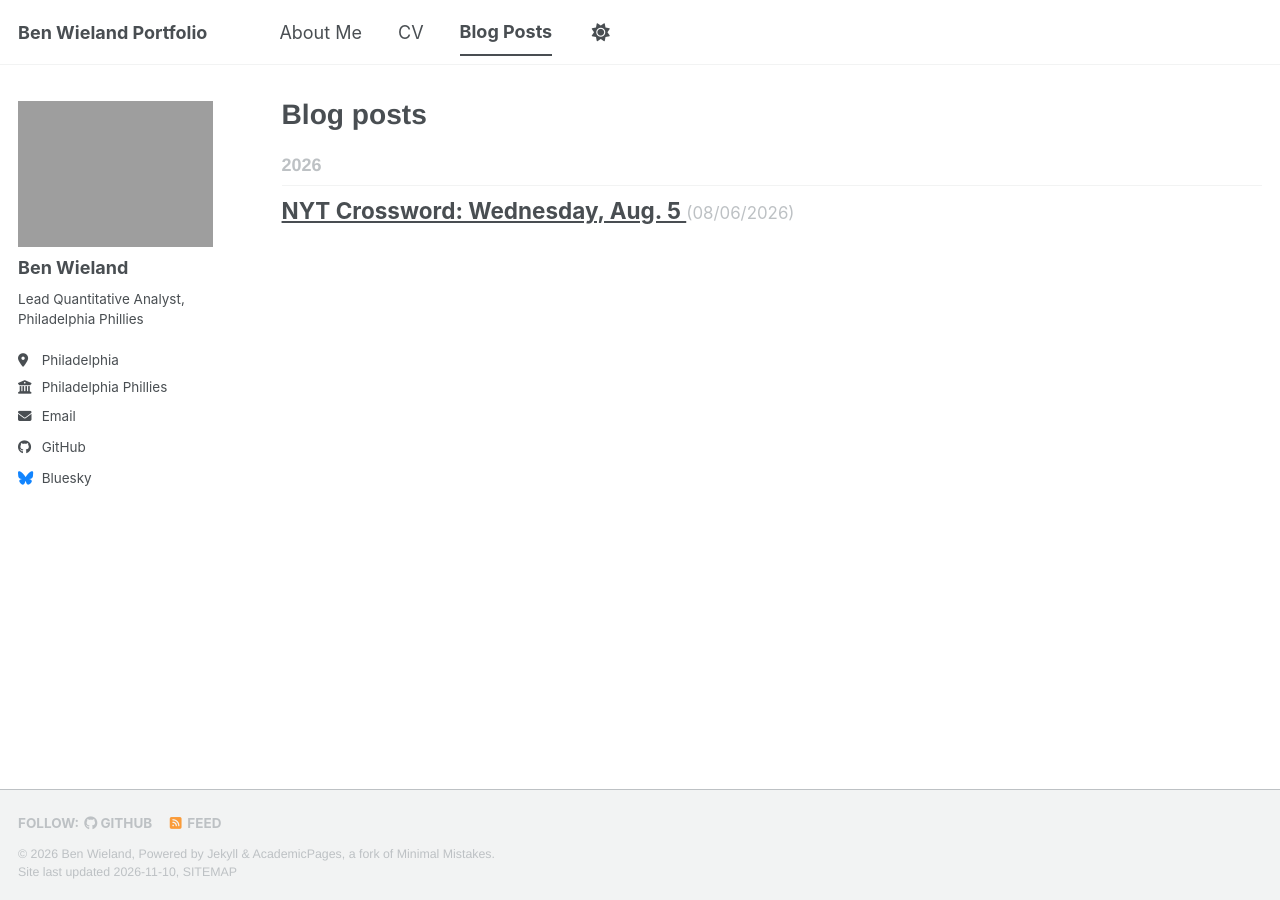
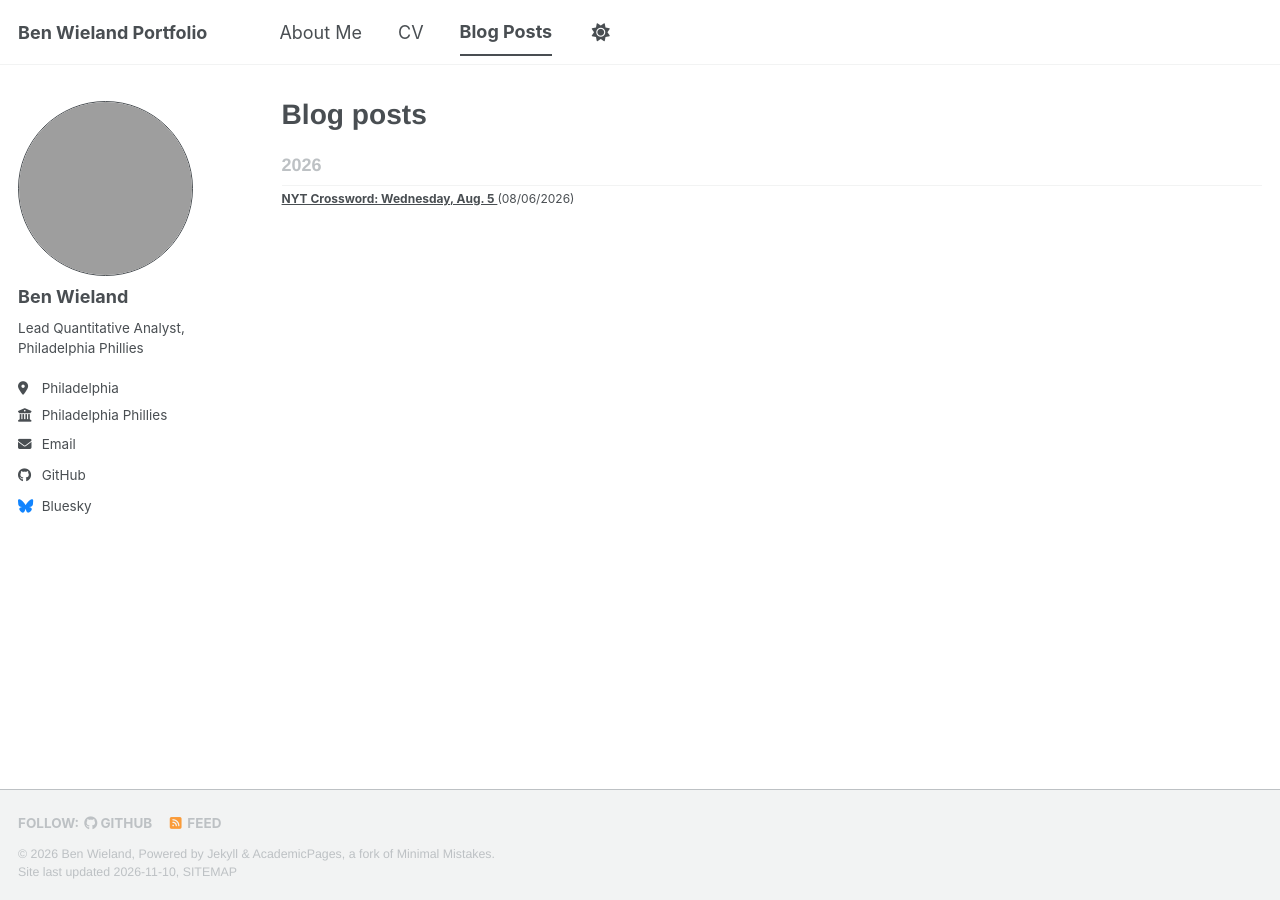
Before and after one commit to bbwieland/bbwieland.github.io, a Jekyll site: the page built from _pages/year-archive.html, in a window 1280 px wide. Built offline with Jekyll 4.4.1, drawn with Linux system fonts in a browser that asks for light colours; a script bundle is joined from its source files by our own code; library files that are not in the unit come from our copies.

Commit message:
fix headshot roundness

```diff
--- a/_config.yml
+++ b/_config.yml
@@ -23,7 +23,7 @@ repository               : "bbwieland/bbwieland.github.io"
 #               Additional customization can be done by editing /_includes/author-profile.html
 author:
   # Biographic information
-  avatar           : "https://bbwieland.github.io/files/headshot.png"
+  avatar           : "/files/headshot.png"
   name             : "Ben Wieland"
   pronouns         : # example: "she/her"
   bio              : "Lead Quantitative Analyst, Philadelphia Phillies"
--- a/_includes/author-profile.html
+++ b/_includes/author-profile.html
@@ -7,7 +7,9 @@
 <div itemscope itemtype="http://schema.org/Person">
 
   {% if author.avatar %}
-    <img src="{{ author.avatar }}" alt="{{ author.name }}" class="author__avatar">
+    <div class="author__avatar">
+      <img src="{% if author.avatar contains '://' %}{{ author.avatar }}{% else %}{{ author.avatar | prepend: base_path }}{% endif %}" alt="{{ author.name }}">
+    </div>
   {% endif %}
 
   <div class="author__content">
--- a/_sass/layout/_archive.scss
+++ b/_sass/layout/_archive.scss
@@ -43,6 +43,7 @@
 .archive__item-title {
   margin-bottom: 0.25em;
   font-family: $sans-serif-narrow;
+  font-size: 12px;
 
   a + a {
     opacity: 0.5;
@@ -51,9 +52,15 @@
 
 .archive__item-date {
   font-family: $sans-serif;
-  font-size: $type-size-6;
-  color: var(--global-text-color-light);
+  font-size: 12px;
+  color: var(--global-text-color);
   font-weight: normal;
+  text-decoration: none;
+
+  &:hover {
+    color: var(--global-text-color-light);
+    text-decoration: none;
+  }
 }
 
 /* remove border*/
@@ -87,7 +94,7 @@
     box-shadow: 0 0 10px rgba(#000, 0.25);
   }
 
-  .archive__item-title {
+  .archive__item-title a {
     text-decoration: underline;
   }
 }
--- a/_sass/layout/_sidebar.scss
+++ b/_sass/layout/_sidebar.scss
@@ -154,14 +154,13 @@
   }
 
   img {
-    max-width: 175px;
+    display: block;
+    width: 175px;
+    max-width: 100%;
+    aspect-ratio: 1 / 1;
+    object-fit: cover;
     border-radius: 50%;
-    border: 2px solid var(--global-text-color);
-
-    @include breakpoint($large) {
-      padding: 5px;
-      border: 2px solid var(--global-text-color);
-    }
+    border: 1px solid var(--global-text-color);
   }
 }
 
```
